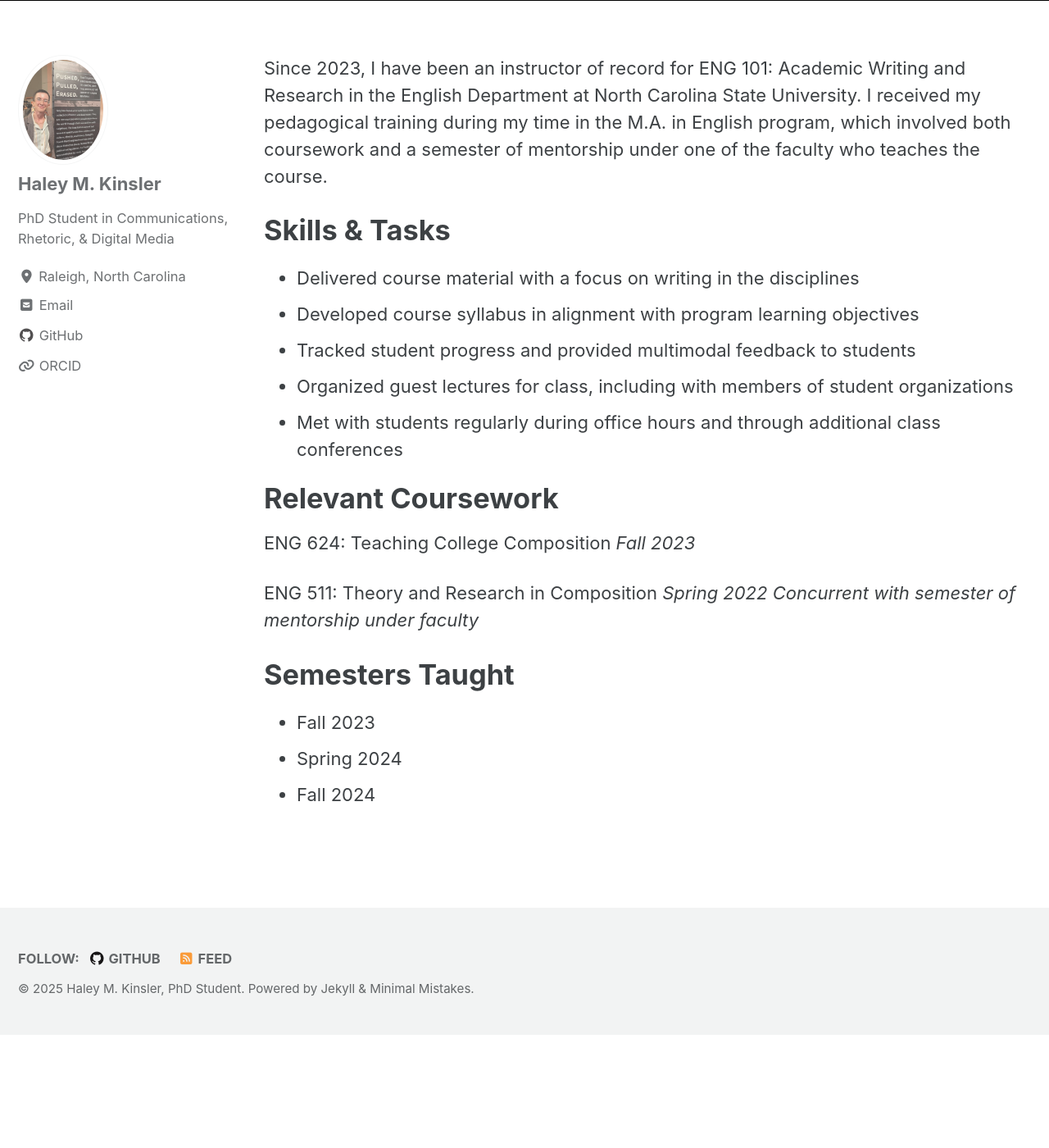
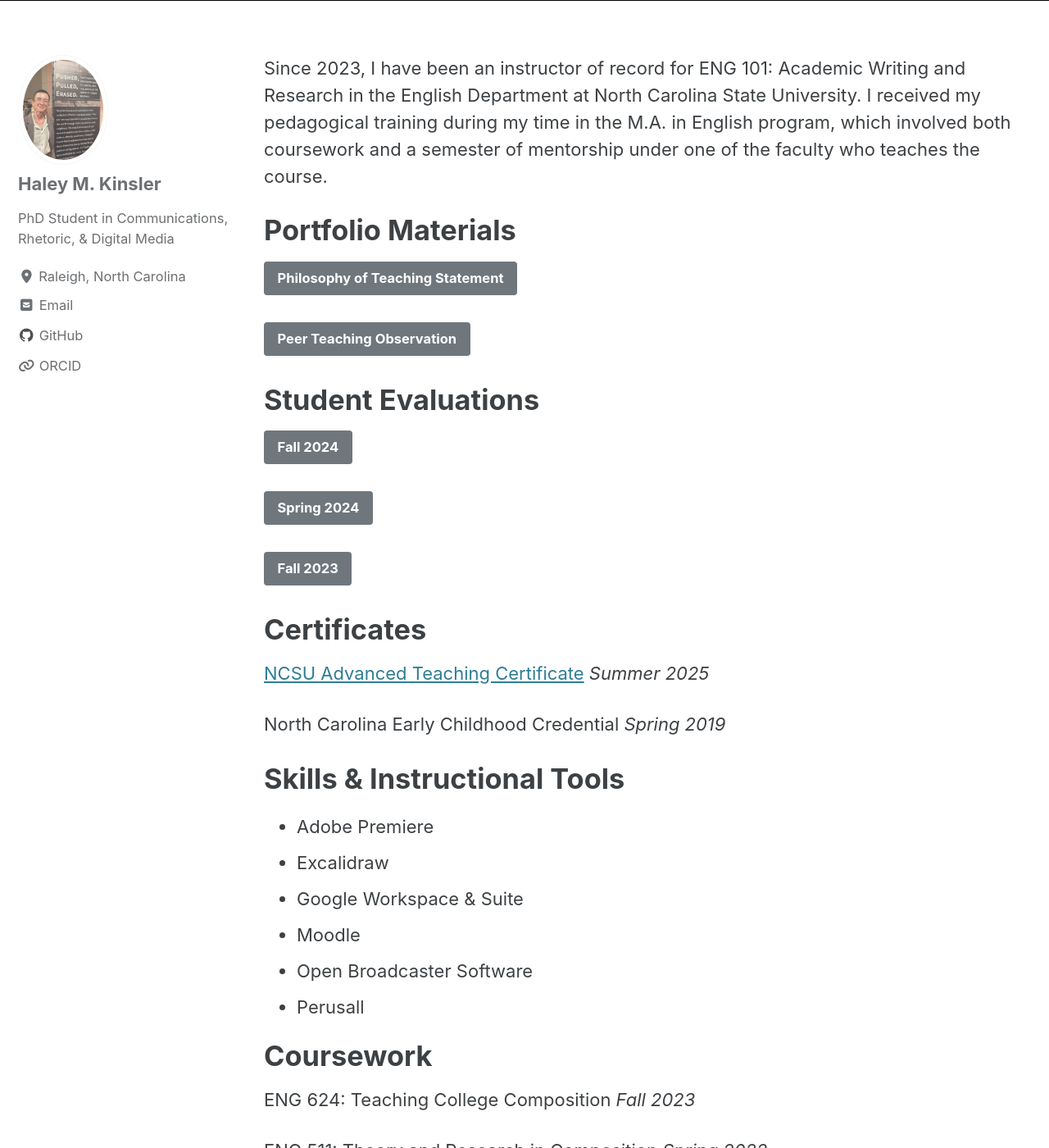
Before and after one commit to hmkinsler/hmkinsler.github.io, a Jekyll site: the page built from _pages/teaching.md, in a window 1280 px wide and 1400 px high, scrolled down 301 px. Shown: the whole window at 82% size. Built offline with Jekyll 4.4.1, drawn with Linux system fonts in a browser that asks for light colours; cached includes are drawn as plain includes; before the commit the page ends 1563 px from its top, so only the background shows below that; some of the changed text lies outside the part shown.

Commit message:
Updating teaching experience

```diff
--- a/_pages/teaching.md
+++ b/_pages/teaching.md
@@ -12,16 +12,38 @@ header:
 
 Since 2023, I have been an instructor of record for ENG 101: Academic Writing and Research in the English Department at North Carolina State University. I received my pedagogical training during my time in the M.A. in English program, which involved both coursework and a semester of mentorship under one of the faculty who teaches the course.
 
-Skills & Tasks
+Portfolio Materials
+=====
+<a href="https://drive.google.com/file/d/15t-Xt5FB2DqJy2Gx5j3WyLfM82FkoiDw/view?usp=sharingm" class="btn btn--primary">Philosophy of Teaching Statement</a>
+
+<a href="https://drive.google.com/file/d/12WslFW5_MxEKRPpaYkSIOKCFd0tSUMPT/view?usp=sharing" class="btn btn--primary">Peer Teaching Observation</a>
+
+Student Evaluations
 ======
+<a href="https://drive.google.com/file/d/1xK6Y7vbk6YTgfcoYJBKlOO5YYJZFEITW/view?usp=drive_link" class="btn btn--primary">Fall 2024</a>
 
--   Delivered course material with a focus on writing in the disciplines
--   Developed course syllabus in alignment with program learning objectives
--   Tracked student progress and provided multimodal feedback to students
--   Organized guest lectures for class, including with members of student organizations
--   Met with students regularly during office hours and through additional class conferences
+<a href="https://drive.google.com/file/d/1NaX18hZgo5fJtXhNtVTh6vsTf1xSqmbc/view?usp=drive_link" class="btn btn--primary">Spring 2024</a>
 
-Relevant Coursework
+<a href="https://drive.google.com/file/d/1TVFmTHUGiVzBWCyLB-pxPk05LD-fdokX/view?usp=drive_link" class="btn btn--primary">Fall 2023</a>
+
+Certificates
+======
+[NCSU Advanced Teaching Certificate](https://drive.google.com/file/d/1_PxXZj64rQk2eCbsm7RcpyScuMVECm5A/view?usp=sharing)
+_Summer 2025_
+
+North Carolina Early Childhood Credential
+_Spring 2019_
+
+Skills & Instructional Tools
+======
+- Adobe Premiere
+- Excalidraw
+- Google Workspace & Suite
+- Moodle
+- Open Broadcaster Software
+- Perusall
+
+Coursework
 ======
 
 ENG 624: Teaching College Composition
@@ -29,10 +51,17 @@ _Fall 2023_
 
 ENG 511: Theory and Research in Composition
 _Spring 2022_
-_Concurrent with semester of mentorship under faculty_
+
+ENG 327: Language & Gender
+_Fall 2024_
+_Guided doctoral teaching under advising of Dr. Robin Dodsworth, NCSU_
+
+CRD 704: Communication, Technology, & Pedagogy
+_ Fall 2025_
 
 Semesters Taught
 ======
--   Fall 2023
--   Spring 2024
--   Fall 2024
+-   ENG 101, Fall 2023
+-   ENG 101, Spring 2024
+-   ENG 101, Fall 2024
+-   ENG 101, Fall 2025
```
Also changed, not shown: _pages/teaching_technology.md (added, +22 -0 lines).
